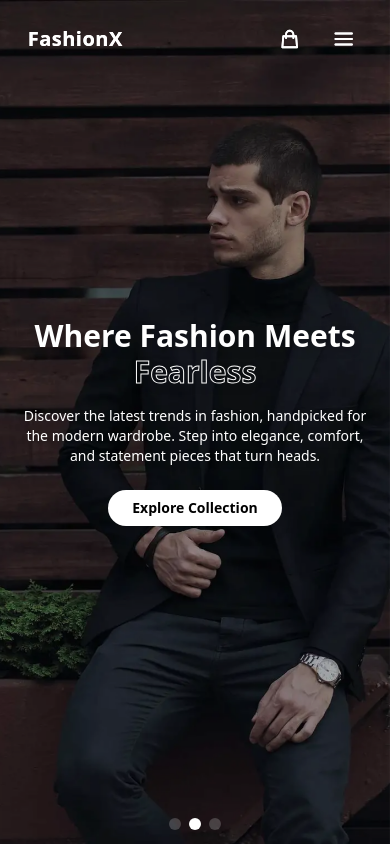
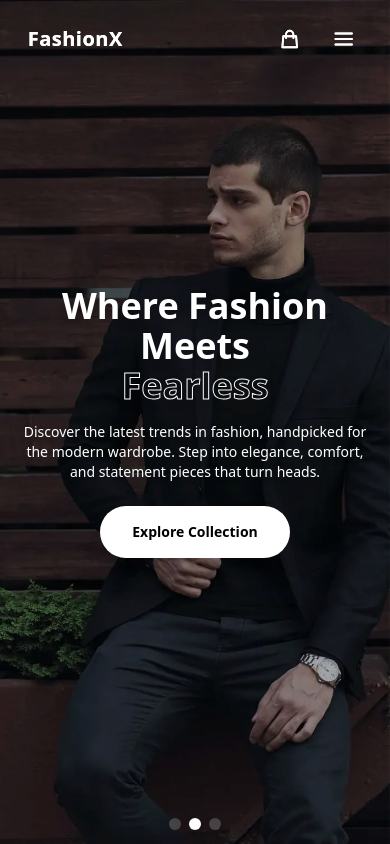
Before and after one commit to Akshit7-code/E-Commerce_Frontend, a React (Vite) app: page / in a window 390 px wide. Shown: the top 844 px of the page. Built offline with nearby package versions, Linux system fonts and the light colour scheme.

Commit message:
Adjust text size and button padding in FashionSlider

```diff
--- a/src/components/FashionSlider.jsx
+++ b/src/components/FashionSlider.jsx
@@ -156,7 +156,7 @@ export default function FullScreenSlider() {
       <div className="w-full h-screen relative overflow-hidden buttonclass">
 
         <div className="absolute inset-x-0 top-1/2 transform -translate-y-1/2 flex flex-col items-center justify-center z-30 text-center px-4 sm:px-6 md:px-8 py-4 sm:py-0">
-          <h1 className="text-white text-3xl sm:text-4xl md:text-6xl lg:text-6xl font-bold mb-4 sm:mb-6 drop-shadow-lg">
+          <h1 className="text-white text-4xl sm:text-4xl md:text-6xl lg:text-6xl font-bold mb-4 sm:mb-6 drop-shadow-lg">
             Where Fashion Meets <span className="text-transparent" style={{ WebkitTextStroke: "1px white" }}><br/>Fearless</span>
           </h1>
 
@@ -165,7 +165,7 @@ export default function FullScreenSlider() {
             Step into elegance, comfort, and statement pieces that turn heads.
           </p>
 
-          <button className="bg-white text-black nav-link font-semibold px-6 sm:px-8 py-2 sm:py-3 rounded-full hover:bg-neutral-800 cursor-pointer hover:text-white transition-all duration-500 shadow-lg text-sm sm:text-base">
+          <button className="bg-white text-black nav-link font-semibold px-8 sm:px-8 py-4 sm:py-3 rounded-full hover:bg-neutral-800 cursor-pointer hover:text-white transition-all duration-500 shadow-lg text-sm sm:text-base">
             Explore Collection
           </button>
         </div>
```
